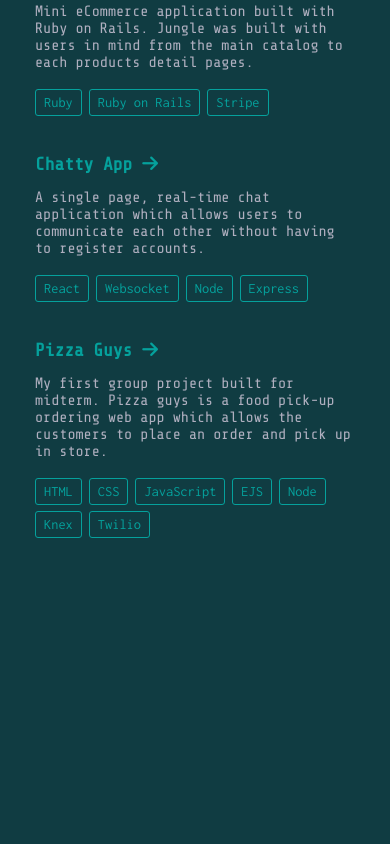
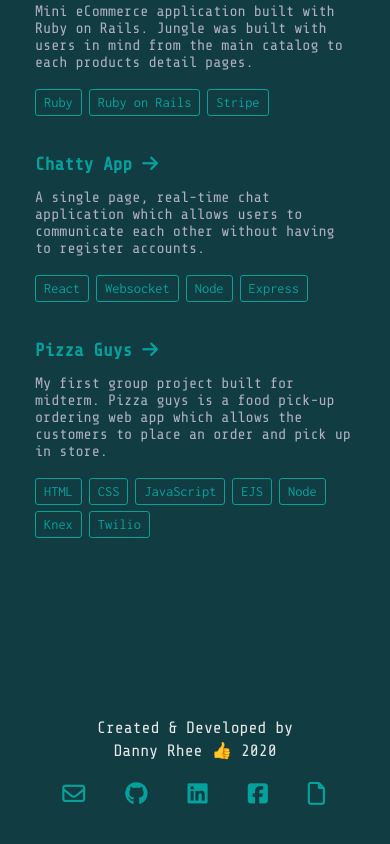
Before and after one commit to Gimorhee/portfolio-v2, a React (Create React App) app: page / in a window 390 px wide. Shown: the part 6007-6851 px from the top of the page. Before the commit the page ends 6813 px from the top, so only its background shows below. Built offline with nearby package versions, Linux system fonts and the light colour scheme.

Commit message:
Footer Component

```diff
--- a/src/App.js
+++ b/src/App.js
@@ -6,6 +6,7 @@ import Skills from "./components/Skills";
 import Experiences from "./components/Experiences";
 import OtherProjects from "./components/projects/OtherProjects";
 import SchoolProjects from "./components/projects/SchoolProjects";
+import Footer from "./components/Footer";
 
 import "./App.css";
 
@@ -19,6 +20,7 @@ function App() {
       <Experiences />
       <OtherProjects />
       <SchoolProjects />
+      <Footer />
     </div>
   );
 }
--- /dev/null
+++ b/src/components/Footer.js
@@ -0,0 +1,35 @@
+import React from "react";
+
+import "../css/footer/footer.css";
+
+function Footer() {
+  return (
+    <div className="Footer">
+      <h1>Created & Developed by Danny Rhee 👍 2020</h1>
+      <div className="FooterLinks">
+        <a href="malto:dongyunrhee@gmail.com" target="_blank">
+          <span className="FooterLink">EMAIL</span>
+          <i className="far fa-envelope FooterLinkLogo"></i>
+        </a>
+        <a href="https://github.com/Gimorhee" target="_blank">
+          <span className="FooterLink">GITHUB</span>
+          <i className="fab fa-github FooterLinkLogo"></i>
+        </a>
+        <a href="https://www.linkedin.com/in/drhee-dev/" target="_blank">
+          <span className="FooterLink">LINKEDIN</span>
+          <i className="fab fa-linkedin FooterLinkLogo"></i>
+        </a>
+        <a href="https://www.facebook.com/" target="_blank">
+          <span className="FooterLink">FACEBOOK</span>
+          <i className="fab fa-facebook-square FooterLinkLogo"></i>
+        </a>
+        <a href="https://resume.creddle.io/resume/2x8ao7cjdbn" target="_blank">
+          <span className="FooterLink">RESUME</span>
+          <i className="far fa-file FooterLinkLogo"></i>
+        </a>
+      </div>
+    </div>
+  );
+}
+
+export default Footer;
--- /dev/null
+++ b/src/css/footer/footer.css
@@ -0,0 +1,82 @@
+.Footer {
+  display: -webkit-box;
+  display: -ms-flexbox;
+  display: flex;
+  -webkit-box-pack: justify;
+      -ms-flex-pack: justify;
+          justify-content: space-between;
+  width: 100%;
+  padding: 30px 30px 50px 30px;
+}
+
+.Footer h1 {
+  width: 200px;
+  line-height: 1.4;
+  color: #e7e7e7;
+  font-size: 16.5px;
+  font-weight: 300;
+  text-align: center;
+}
+
+.Footer .FooterLinks {
+  width: 100%;
+  max-width: 500px;
+  display: -webkit-box;
+  display: -ms-flexbox;
+  display: flex;
+  -webkit-box-pack: end;
+      -ms-flex-pack: end;
+          justify-content: flex-end;
+  -webkit-box-align: center;
+      -ms-flex-align: center;
+          align-items: center;
+}
+
+.Footer .FooterLinks a {
+  color: #05a19c;
+  text-decoration: none;
+  margin: 0 20px;
+  font-size: 16px;
+  font-weight: 900;
+}
+
+.Footer .FooterLinks a:hover {
+  border-bottom: 2px solid #05a19c;
+}
+
+.Footer .FooterLinks a .FooterLinkLogo {
+  display: none;
+  font-size: 23px;
+  color: #05a19c;
+}
+
+@media only screen and (max-width: 800px) {
+  .Footer .FooterLinks {
+    max-width: 300px;
+  }
+  .Footer .FooterLinks .FooterLink {
+    display: none;
+  }
+  .Footer .FooterLinks .FooterLinkLogo {
+    display: block !important;
+  }
+}
+
+@media only screen and (max-width: 615px) {
+  .Footer {
+    display: -webkit-box;
+    display: -ms-flexbox;
+    display: flex;
+    -webkit-box-orient: vertical;
+    -webkit-box-direction: normal;
+        -ms-flex-direction: column;
+            flex-direction: column;
+    -webkit-box-align: center;
+        -ms-flex-align: center;
+            align-items: center;
+  }
+  .Footer h1 {
+    margin-bottom: 20px;
+  }
+}
+/*# sourceMappingURL=footer.css.map */
--- /dev/null
+++ b/src/css/footer/footer.scss
@@ -0,0 +1,68 @@
+.Footer {
+  display: flex;
+  justify-content: space-between;
+  width: 100%;
+  padding: 30px 30px 50px 30px;
+
+  h1 {
+    width: 200px;
+    line-height: 1.4;
+    color: #e7e7e7;
+    font-size: 16.5px;
+    font-weight: 300;
+    text-align: center;
+  }
+
+  .FooterLinks {
+    width: 100%;
+    max-width: 500px;
+    display: flex;
+    justify-content: flex-end;
+    align-items: center;
+
+    a {
+      color: #05a19c;
+      text-decoration: none;
+      margin: 0 20px;
+      font-size: 16px;
+      font-weight: 900;
+
+      &:hover {
+        border-bottom: 2px solid #05a19c;
+      }
+
+      .FooterLinkLogo {
+        display: none;
+        font-size: 23px;
+        color: #05a19c;
+      }
+    }
+  }
+}
+
+@media only screen and (max-width: 800px) {
+  .Footer {
+    .FooterLinks {
+      max-width: 300px;
+      .FooterLink {
+        display: none;
+      }
+
+      .FooterLinkLogo {
+        display: block !important;
+      }
+    }
+  }
+}
+
+@media only screen and (max-width: 615px) {
+  .Footer {
+    display: flex;
+    flex-direction: column;
+    align-items: center;
+
+    h1 {
+      margin-bottom: 20px;
+    }
+  }
+}
--- a/src/css/projects/projects.css
+++ b/src/css/projects/projects.css
@@ -103,6 +103,9 @@
 }
 
 @media only screen and (max-width: 767px) {
+  .SchoolProjects {
+    margin-bottom: 60px;
+  }
   .SchoolProjects .Project-Header {
     margin-bottom: 15px;
   }
@@ -111,4 +114,10 @@
     margin-bottom: 35px;
   }
 }
+
+@media only screen and (max-width: 615px) {
+  .SchoolProjects {
+    margin-bottom: 30px;
+  }
+}
 /*# sourceMappingURL=projects.css.map */
```
Also changed, not shown: src/css/projects/projects.scss (+7 -0 lines), 2 other files (tests, documents, lock files or other folders).
